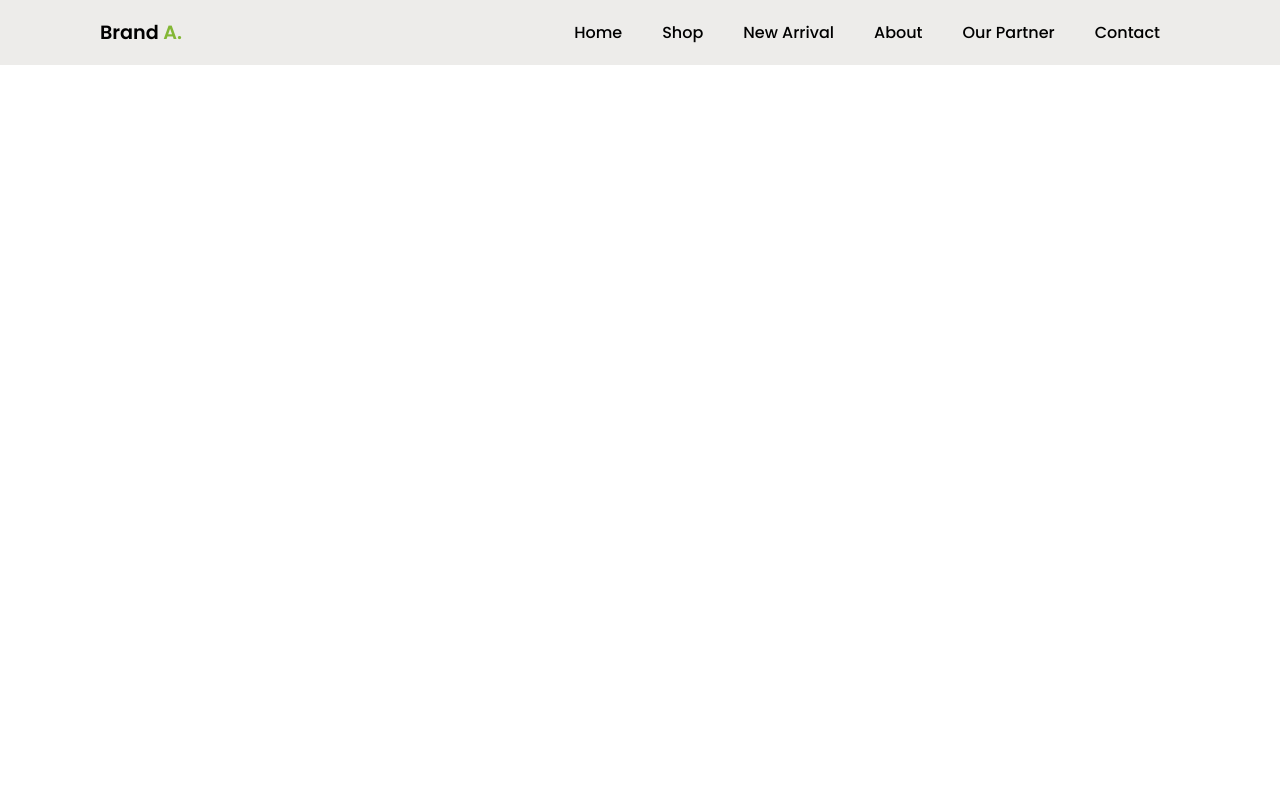
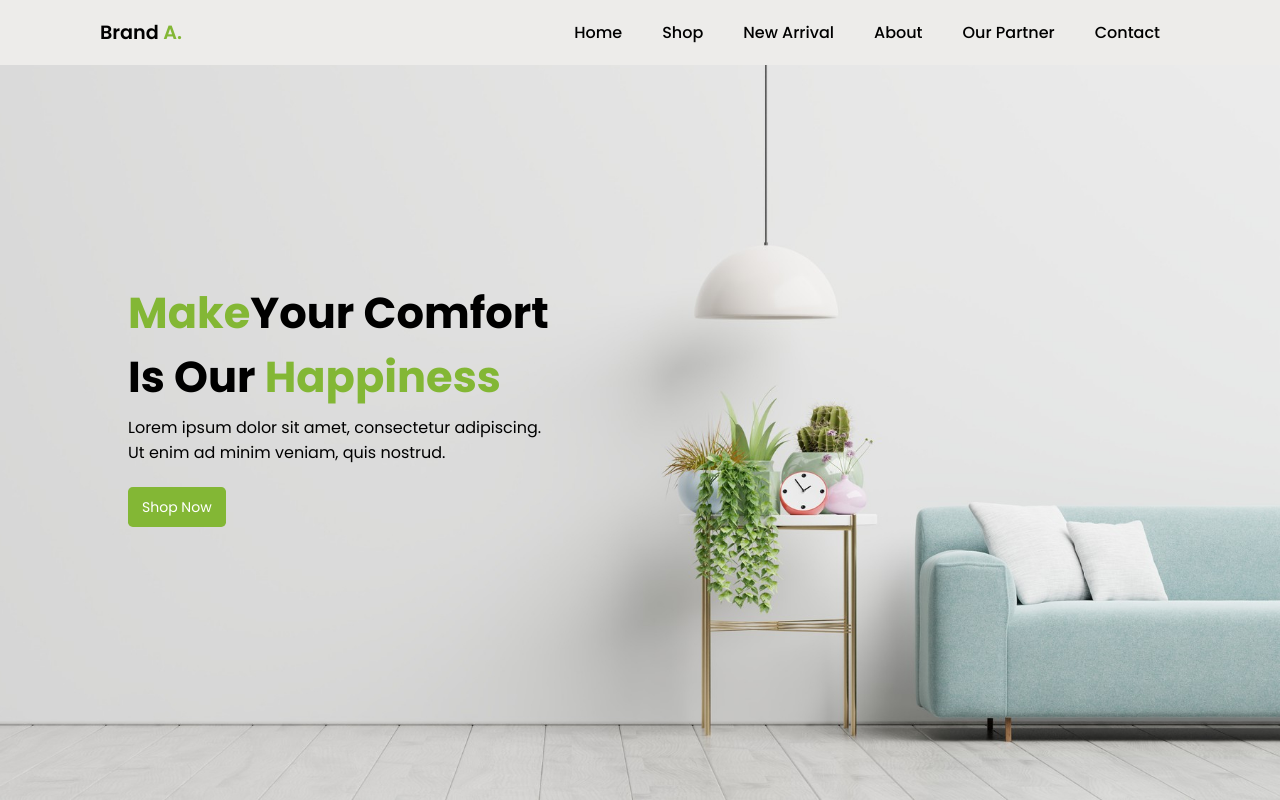
Before and after one commit to laela2012/Furniture-Website, a plain HTML site: page index.html in a window 1280 px wide. Drawn offline with nearby package versions, Linux system fonts and the light colour scheme.

Commit message:
section HOME

```diff
--- a/index.html
+++ b/index.html
@@ -25,5 +25,14 @@
         </ul>
      </header>
 
+     <!-- Home -->
+      <section class="home" id="home">
+        <div class="home-text">
+            <h1><span>Make</span>Your Comfort <br> Is Our <span>Happiness</span></h1>
+            <p>Lorem ipsum dolor sit amet, consectetur adipiscing. <br> Ut enim ad minim veniam, quis nostrud.</p>
+            <a href="shop" class="btn">Shop Now</a>
+        </div>
+      </section>
+
 </body>
 </html>
--- a/style.css
+++ b/style.css
@@ -13,6 +13,9 @@
 :root {
     --text-color:#000000;
     --main-color: #83b735;
+}
+section {
+    padding: 50px 10%;
 }
 header {
     position: fixed;
@@ -58,3 +61,41 @@ header {
     cursor: pointer;
     display: none;
 }
+
+/* HOME  */
+.home {
+    width: 100%;
+    min-height: 100vh;
+    background-image: url(images/background.jpg);
+    background-repeat: no-repeat;
+    background-size:cover;
+    background-position: right;
+    background-attachment: fixed;
+    display: flex;
+    align-items: center;
+}
+
+.home-text h1{
+    font-size: 2.7rem;
+}
+
+.home-text p {
+    font-size: 1rem;
+    margin: 0.4rem 0 1.8rem;
+}
+
+.home-text span {
+    color: var(--main-color);
+}
+
+.btn {
+    padding: 10px 14px;
+    background:var(--main-color);
+    color: #fff;
+    border-radius: 0.3rem;
+    font-size: 14px;
+}
+
+.btn:hover {
+    background:#8fc53d;
+}
```
